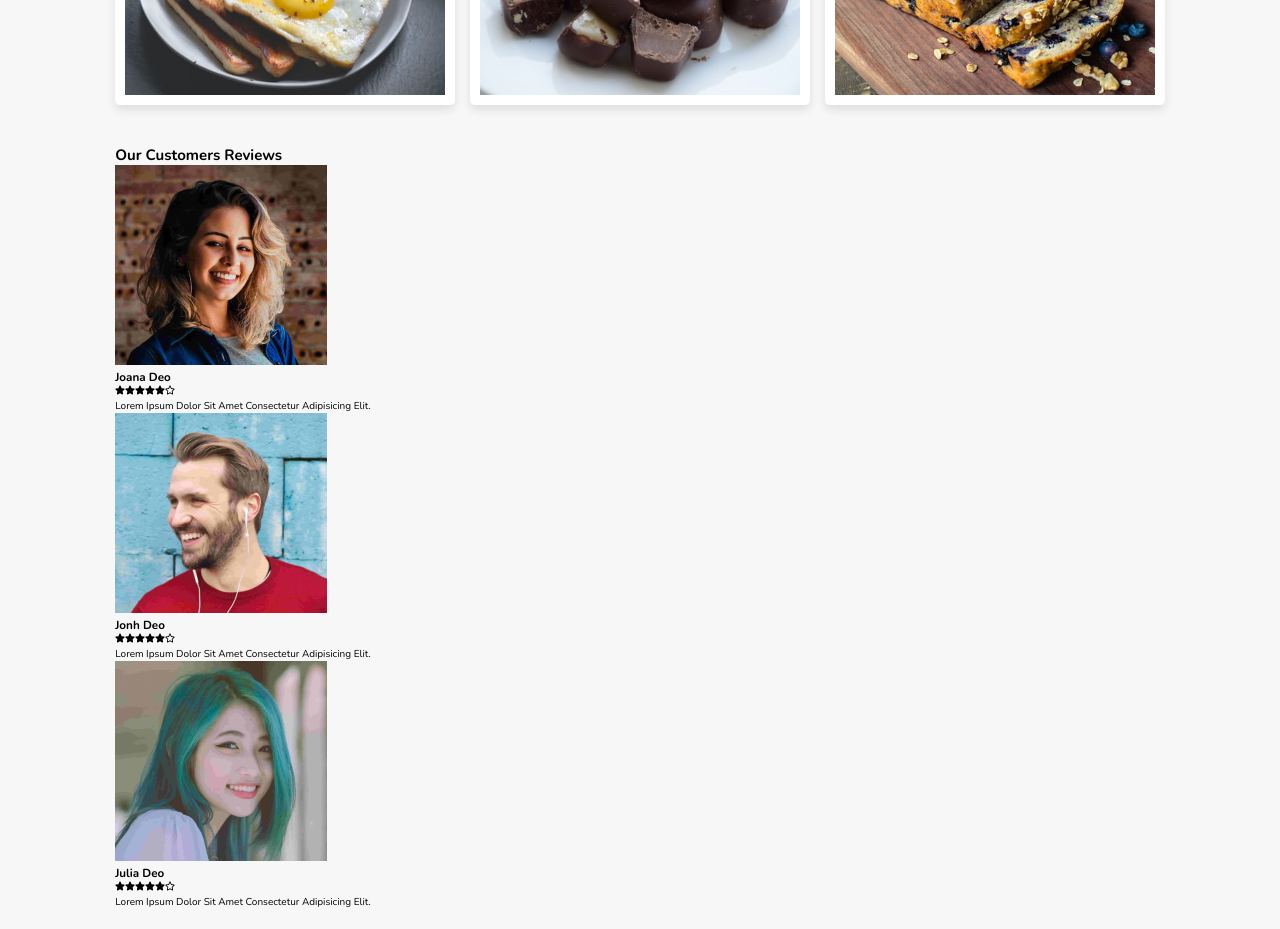
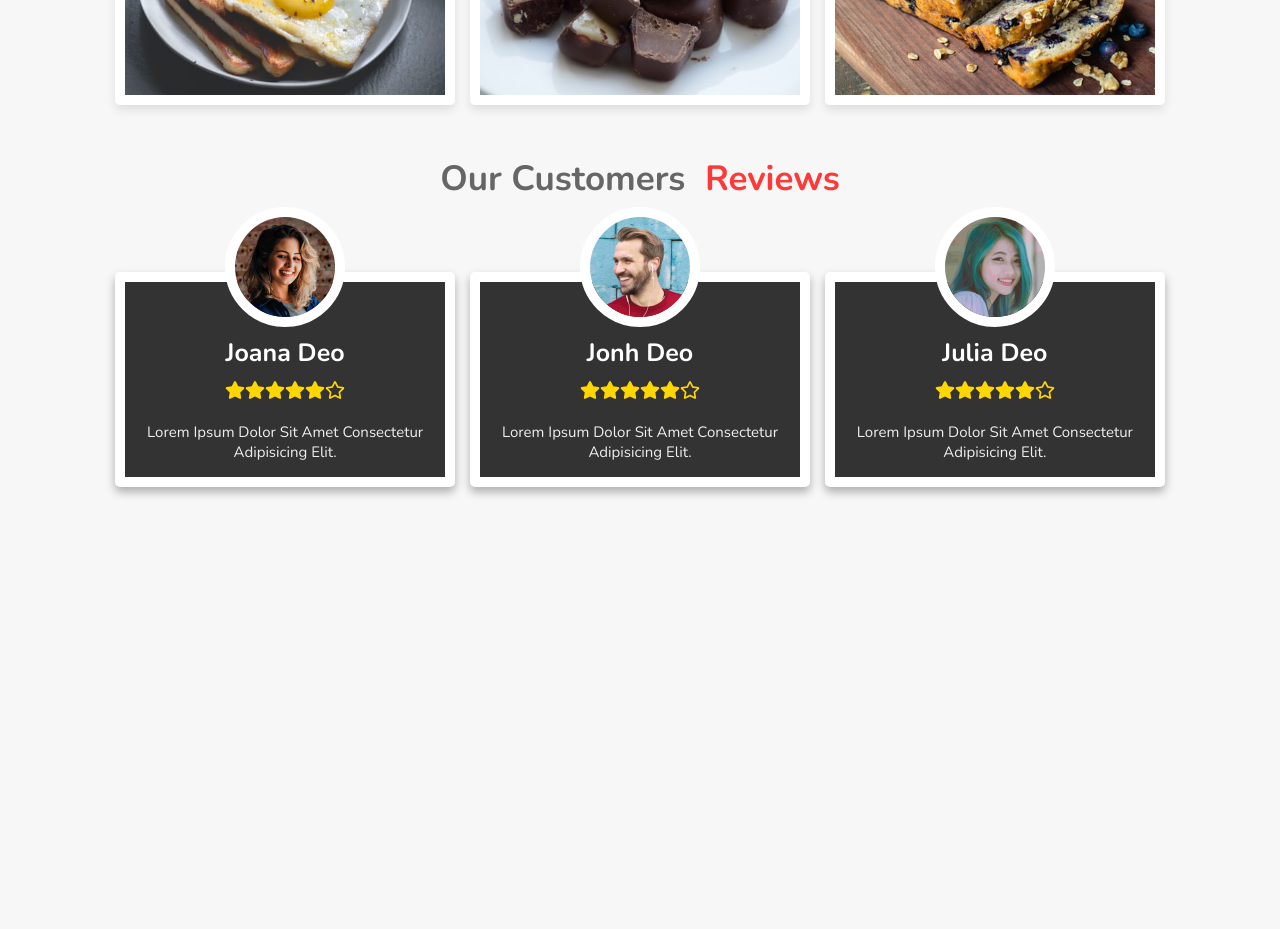
Before and after one commit to FelipeFama/Food-Website, a Next.js app: page / in a window 1280 px wide. Shown: the part 4000-4929 px from the top of the page. After the commit the page ends 4507 px from the top, so only its background shows below. Built offline with nearby package versions, Linux system fonts and the light colour scheme.

Commit message:
feat: styling ReviewSection component

```diff
--- a/components/sections/ReviewSection/style.module.scss
+++ b/components/sections/ReviewSection/style.module.scss
@@ -0,0 +1,54 @@
+@use "../../../styles/variables.scss";
+
+.review {
+  display: flex;
+  flex-direction: column;
+  & .heading {
+    text-align: center;
+    font-size: 3.5rem;
+    padding: 1rem;
+    color: variables.$medium-dark-gray;
+    & span {
+      color: variables.$medium-light-red;
+      margin-left: 1rem;
+    }
+  }
+  & .boxContainer {
+    display: flex;
+    flex-wrap: wrap;
+    gap: 1.5rem;
+    & .box {
+      text-align: center;
+      padding: 0.5rem;
+      border: 1rem solid variables.$white;
+      box-shadow: 0 0.5rem 1rem rgba(0, 0, 0, 0.3);
+      border-radius: 0.5rem;
+      flex: 1 1 30rem;
+      background: variables.$dark-chacoal;
+      margin-top: 6rem;
+      & img {
+        height: 12rem;
+        width: 12rem;
+        border-radius: 50%;
+        border: 1rem solid variables.$white;
+        margin-top: -8rem;
+        object-fit: cover;
+      }
+      & h3 {
+        font-size: 2.5rem;
+        color: variables.$white;
+        padding: 0.5rem 0;
+      }
+      & .stars {
+        color: variables.$gold;
+        font-size: 2rem;
+        padding: 0.5rem 0.2rem;
+      }
+      & p {
+        font-size: 1.5rem;
+        color: variables.$very-light-gray;
+        padding: 1rem 0;
+      }
+    }
+  }
+}
```
